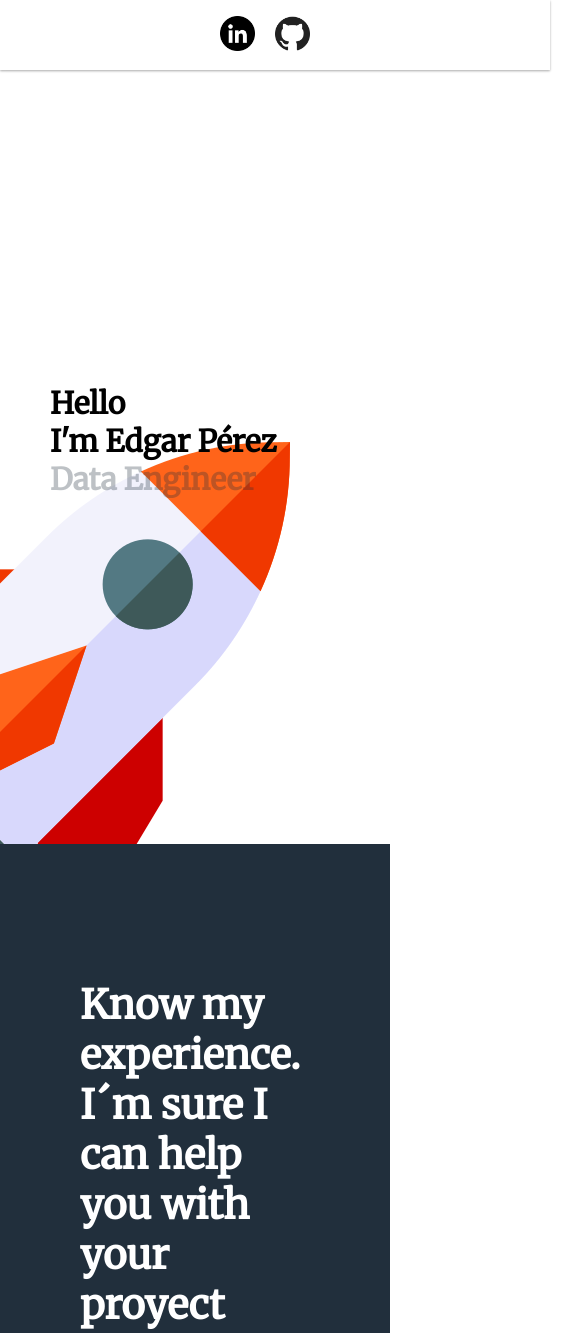
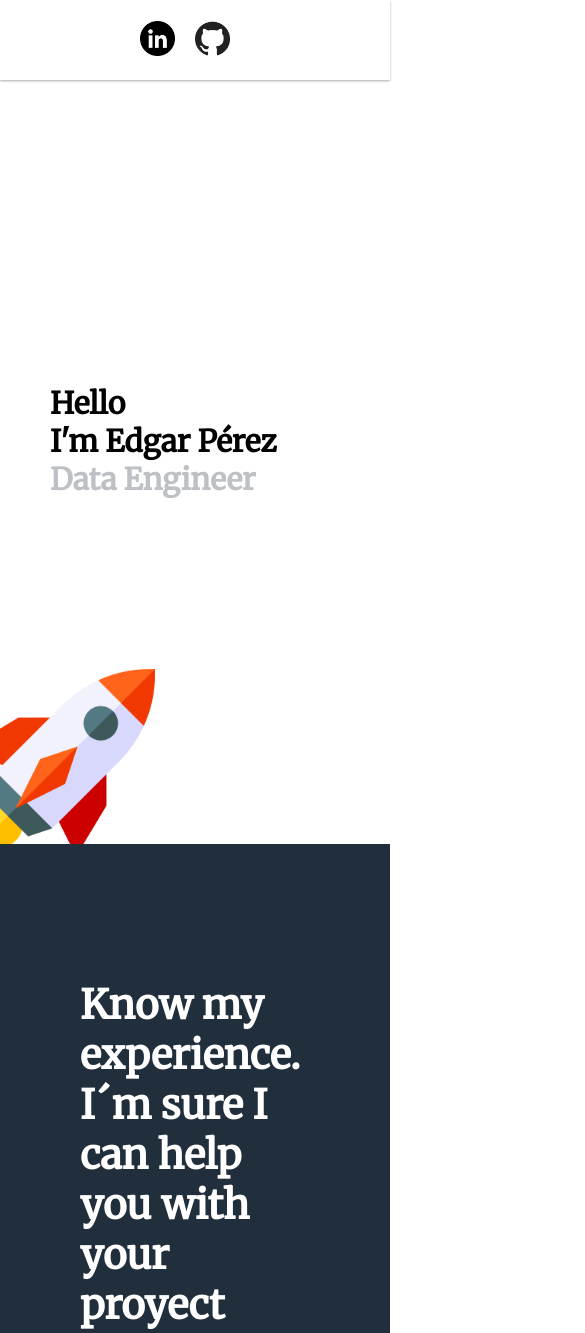
Before and after one commit to edgarp9504/portafolio, a plain HTML site: page index.html in a window 390 px wide. Shown: the top 1333 px of the page, 585 px wide, since content can reach past the window. Drawn offline with nearby package versions, Linux system fonts and the light colour scheme.

Commit message:
se arreglo lo mobile

```diff
--- a/index.html
+++ b/index.html
@@ -99,21 +99,9 @@
 
     </section>
 
-    <section>
-        <div>
-            <p> My favorite tools</p>
-        </div>
-    </section>
-
 
     <section>
-<!--
-        <div class="about_me">
-            <div>
-                <div> Who I am?</div>
-                Hello, my name is Edgar Pérez I´m from Cancún México, I've been workind with Data since 5 years, I have great experience working with data,
-            </div>
-        </div> -->
+
     </section>
 
 
--- a/styles.css
+++ b/styles.css
@@ -16,11 +16,8 @@ body {
     top: 0;
     width: 100%;
     display: flex;
-    justify-content: space-between;
-    align-items: center;
     color: black;
-    padding: 10px var(--border-left);
-    height: 50px;
+    height: var(--border-left);
     box-shadow: rgba(0, 0, 0, 0.12) 0px 1px 3px, rgba(0, 0, 0, 0.24) 0px 1px 2px;
     z-index: 2;
     background-color: #fff;
@@ -114,9 +111,7 @@ body {
   .animated-image {
     position: absolute;
     animation: moveUpDown 2s ease-in-out infinite;
-    /* left: -300px; */
     right: 100px;
-    /* bottom: 0; */
     z-index: -1;
     transform: scaleX(-1);
   }
@@ -159,9 +154,7 @@ body {
     color: #fff;
 }
 
-.container__experience{
-    /* padding-left: var(--border-left)_ */
-}
+
 .experience p{
     color: #fff;
     font-size: 13px;
@@ -265,4 +258,18 @@ body {
         justify-content: center;
         width: 100%;
     }
+
+    .list_experiencie{
+        flex-direction: column;
+    }
+
+    .animated-image {
+        bottom: 0;
+        left: -40px;
+    }
+
+    .container__img img{
+        width: 50%;
+
+    }
 }
```
